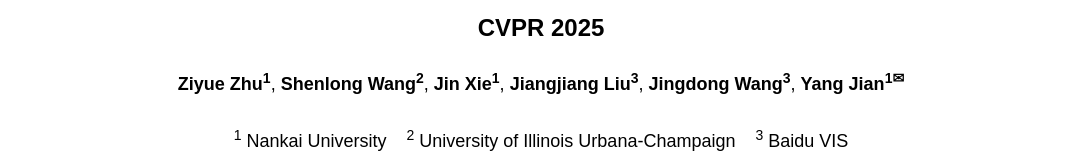
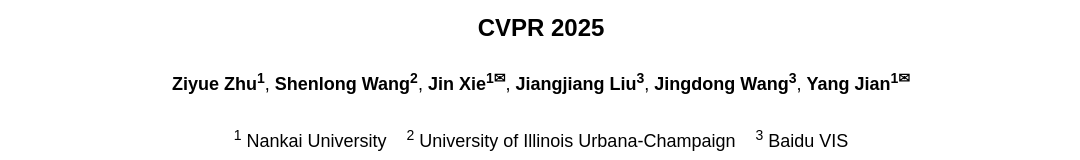
Before and after one commit to ZZY816/VoxelSplat-Demo, a plain HTML site: page index.html in a window 1280 px wide. Shown: the part 138-298 px from the top of the page, without its empty margins (99-1179 px from the left). Drawn offline with Linux system fonts and the light colour scheme.

Commit message:
corresponding author

```diff
--- a/index.html
+++ b/index.html
@@ -88,7 +88,7 @@
             <p>
                 <strong>Ziyue Zhu<sup>1</sup></strong>,
                 <strong>Shenlong Wang<sup>2</sup></strong>,
-                <strong>Jin Xie<sup>1</sup></strong>,
+                <strong>Jin Xie<sup>1✉</sup></strong>,
                 <strong>Jiangjiang Liu<sup>3</sup></strong>,
                 <strong>Jingdong Wang<sup>3</sup></strong>,
                 <strong>Yang Jian<sup>1✉</sup></strong>
```
